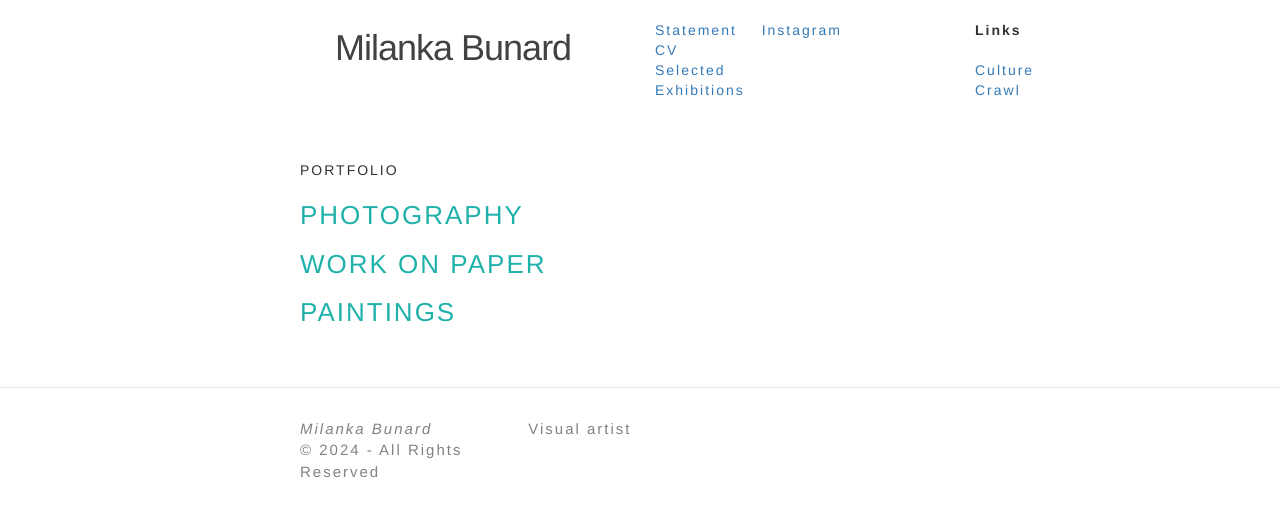
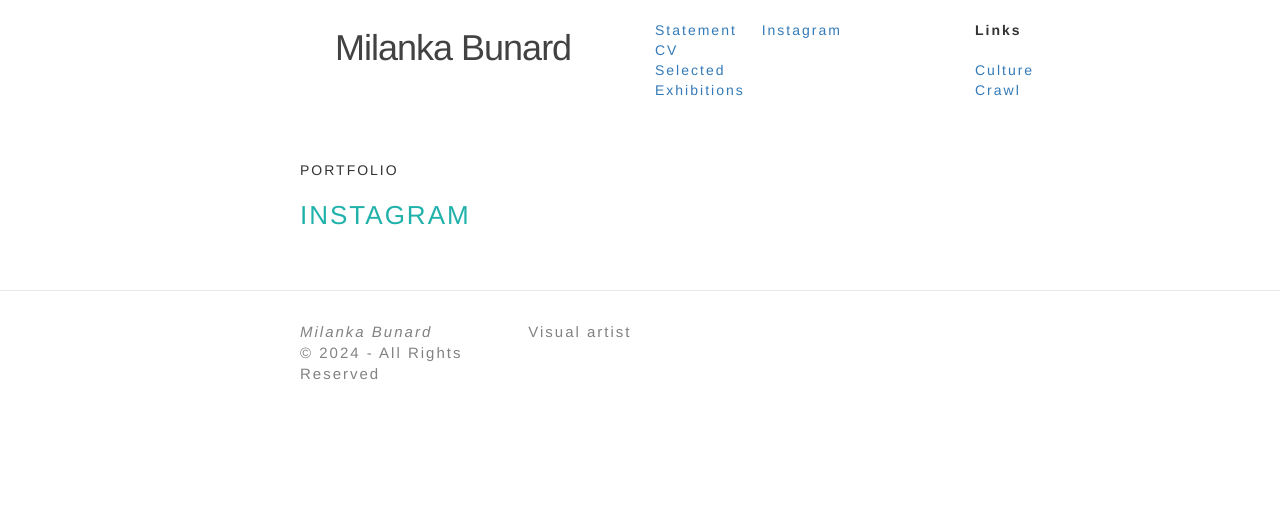
Before and after one commit to milankabunard/milankabunard.github.io, a Jekyll site: the page built from portfolio.md, in a window 1280 px wide. Shown: the top 517 px of the page. Built offline with Jekyll 4.4.1, drawn with Linux system fonts in a browser that asks for light colours; our own code applies the rules of GitHub Pages for plain Markdown files.

Commit message:
Update portfolio.md

```diff
--- a/portfolio.md
+++ b/portfolio.md
@@ -1,7 +1,3 @@
 Portfolio
 
-### <a href="/photography">Photography</a>
-
-### <a href="/paper">Work on Paper</a>
-
-### <a href="/paintings">Paintings</a>
+### <a href="https://www.instagram.com/milankabunard/">Instagram</a>
```
